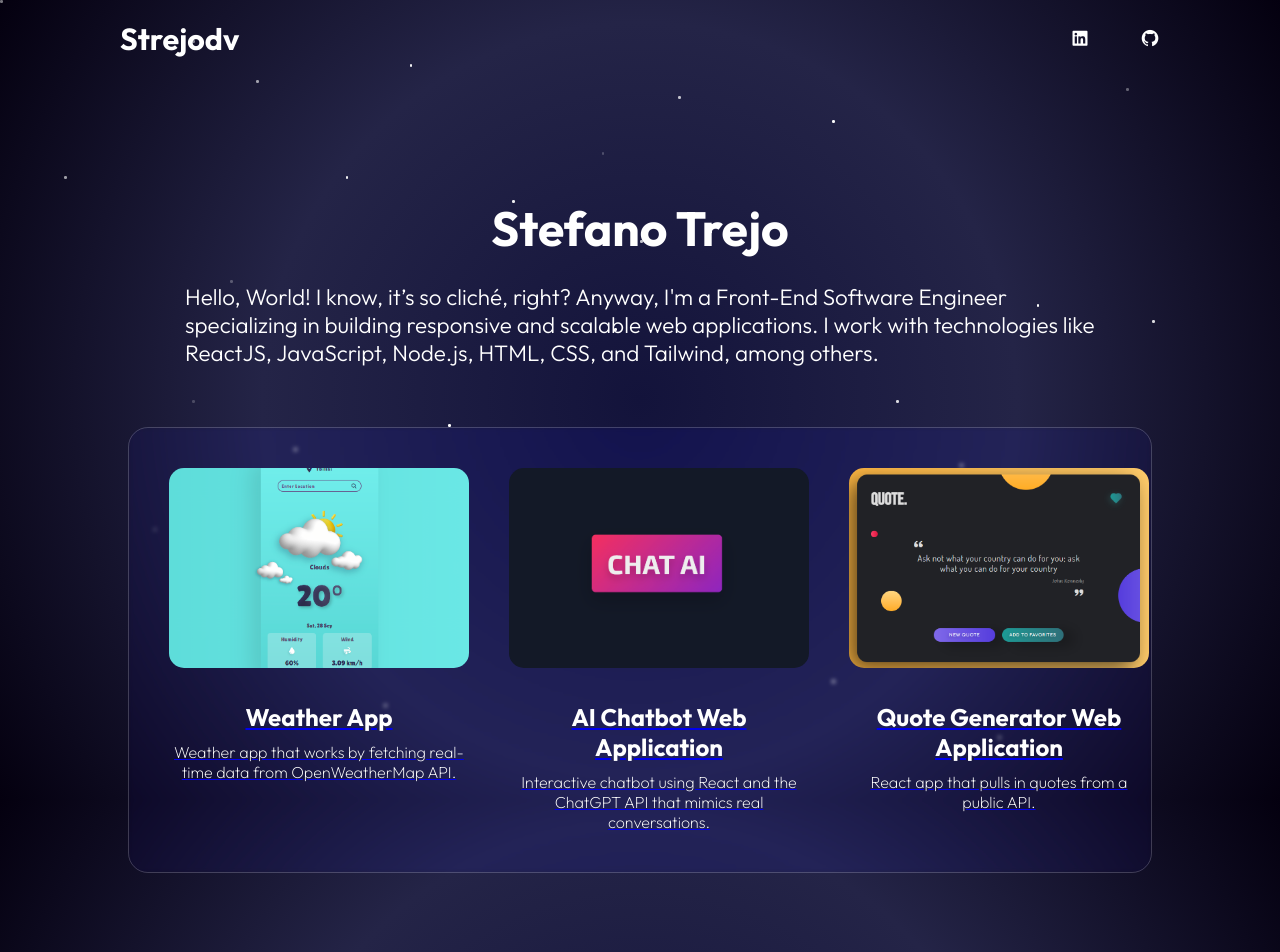
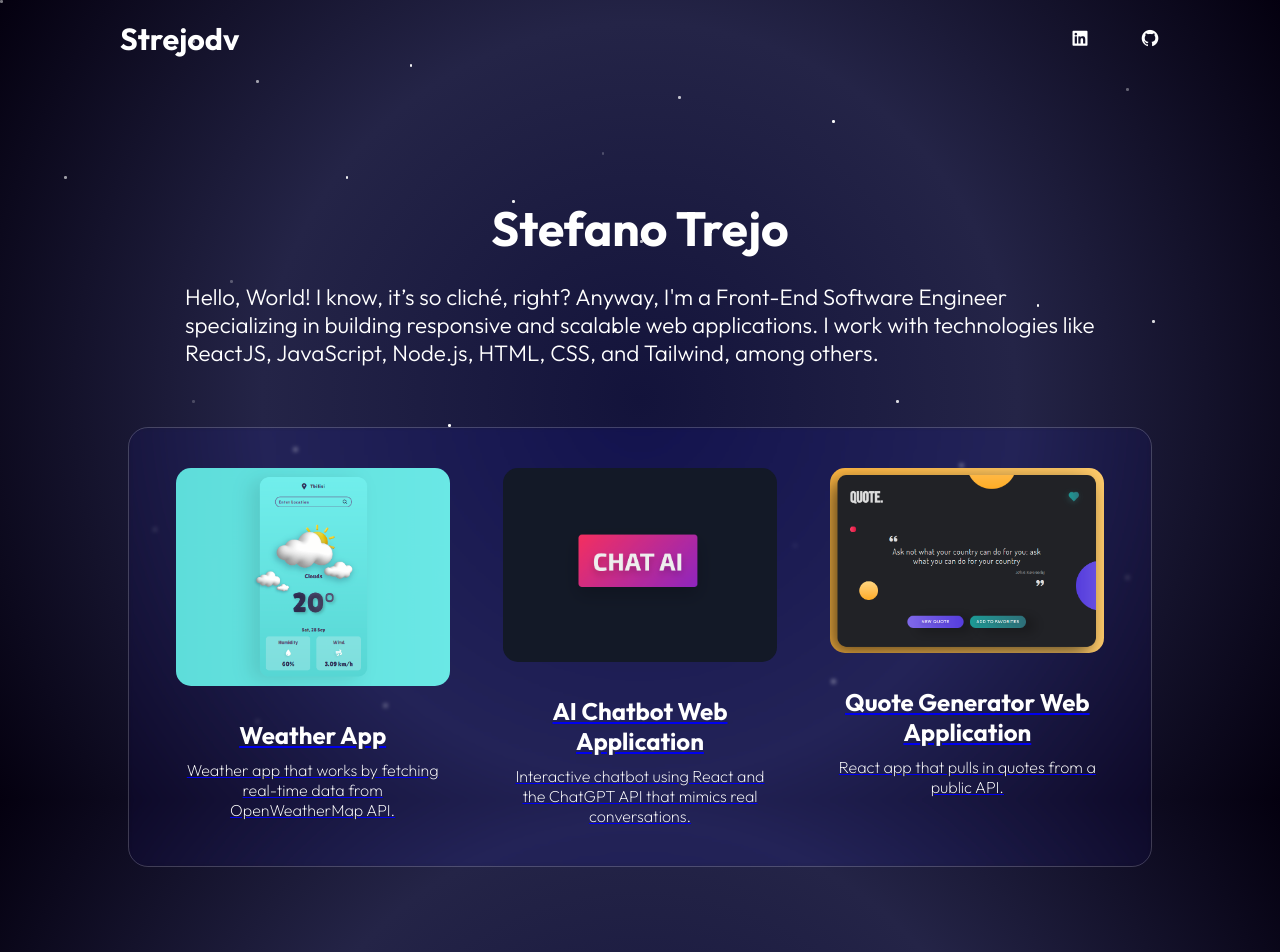
Before and after one commit to strejodv/Portfolio, a React (Vite) app: page / in a window 1280 px wide. Shown: the top 952 px of the page. Built offline with nearby package versions, Linux system fonts and the light colour scheme.

Commit message:
fixing responsive issues again

```diff
--- a/src/Components/Landingpage.css
+++ b/src/Components/Landingpage.css
@@ -1,34 +1,36 @@
 .image-container {
   display: flex;
   justify-content: space-around;
-  align-items: flex-start; /* Align items at the top */
-  width: 80vw; /* Adjust width based on viewport */
-  max-width: 1200px; /* Limit maximum width */
+  align-items: flex-start;
+  flex-wrap: wrap; /* Allow items to wrap to new lines */
+  width: 80vw;
+  max-width: 1200px;
   margin: 40px auto;
   padding: 40px;
   border-radius: 20px;
   backdrop-filter: blur(2px) saturate(150%);
   background: rgba(252, 252, 252, 0);
   border: 1px solid rgba(255, 255, 255, 0.2);
-  gap: 40px; /* Add space between each image-box */
+  gap: 40px;
 }
 
 .image-box {
   text-align: center;
-  flex-basis: 30%; /* Reduce the size to ensure enough space for the gap */
+  flex-basis: calc(33.33% - 40px); /* Adjust size and subtract gap */
+  box-sizing: border-box; /* Ensures padding and margins are included in width */
 }
 
 .image-box img {
-  width: 300px; /* Set a fixed width for uniform size */
-  height: 200px; /* Set a fixed height for uniform size */
-  object-fit: cover; /* Maintain aspect ratio and fill the box */
+  width: 100%;
+  height: auto;
+  object-fit: cover;
   border-radius: 15px;
   transition: transform 0.3s ease;
   margin-bottom: 20px;
 }
 
 .image-box img:hover {
-  transform: scale(1.01); /* Slight scale-up on hover */
+  transform: scale(1.01);
 }
 
 .image-box h2 {
@@ -44,19 +46,19 @@
 /* Media Queries for smaller screens */
 @media (max-width: 600px) {
   .image-container {
-    flex-direction: column; /* Stack images vertically on smaller screens */
+    flex-direction: column;
     padding: 20px;
-    gap: 20px; /* Reduce gap on smaller screens */
+    gap: 20px;
   }
 
   .image-box {
-    flex-basis: 100%; /* Full width for each image */
+    flex-basis: 100%; /* Make each image-box take up the full width */
     margin-bottom: 20px;
   }
 
   .image-box img {
-    width: 100%; /* Allow the image to fill the container */
-    height: auto; /* Let the height adapt */
+    width: 100%;
+    height: auto;
   }
 
   .image-box h2 {
--- a/src/index.css
+++ b/src/index.css
@@ -83,6 +83,7 @@ body::-webkit-scrollbar {
 .star:nth-child(29) { top: 58%; left: 75%; --delay: 29; }
 .star:nth-child(30) { top: 88%; left: 30%; --delay: 30; }
 
+
 /* Media Queries */
 
 @media (max-width: 400px) {
```
